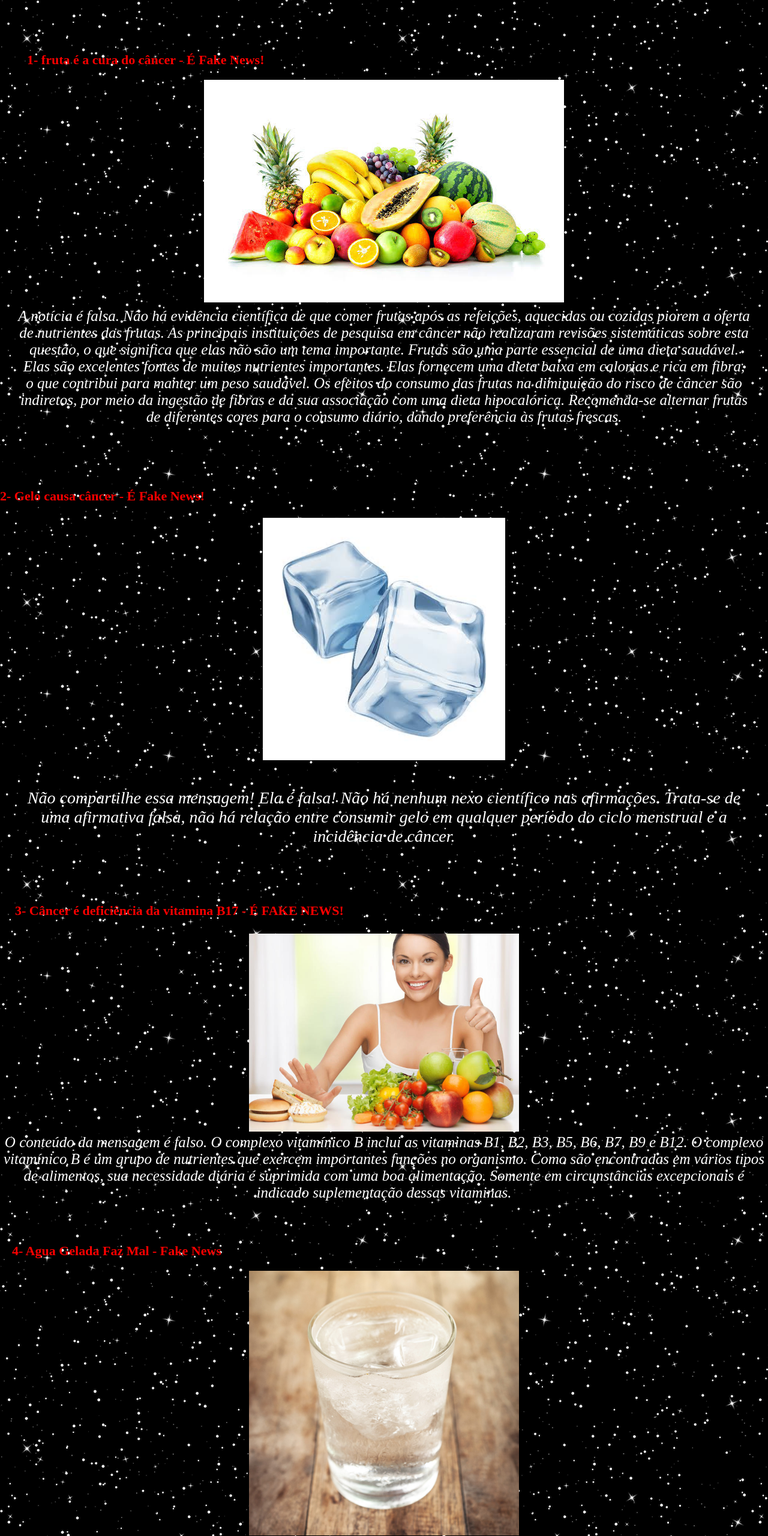
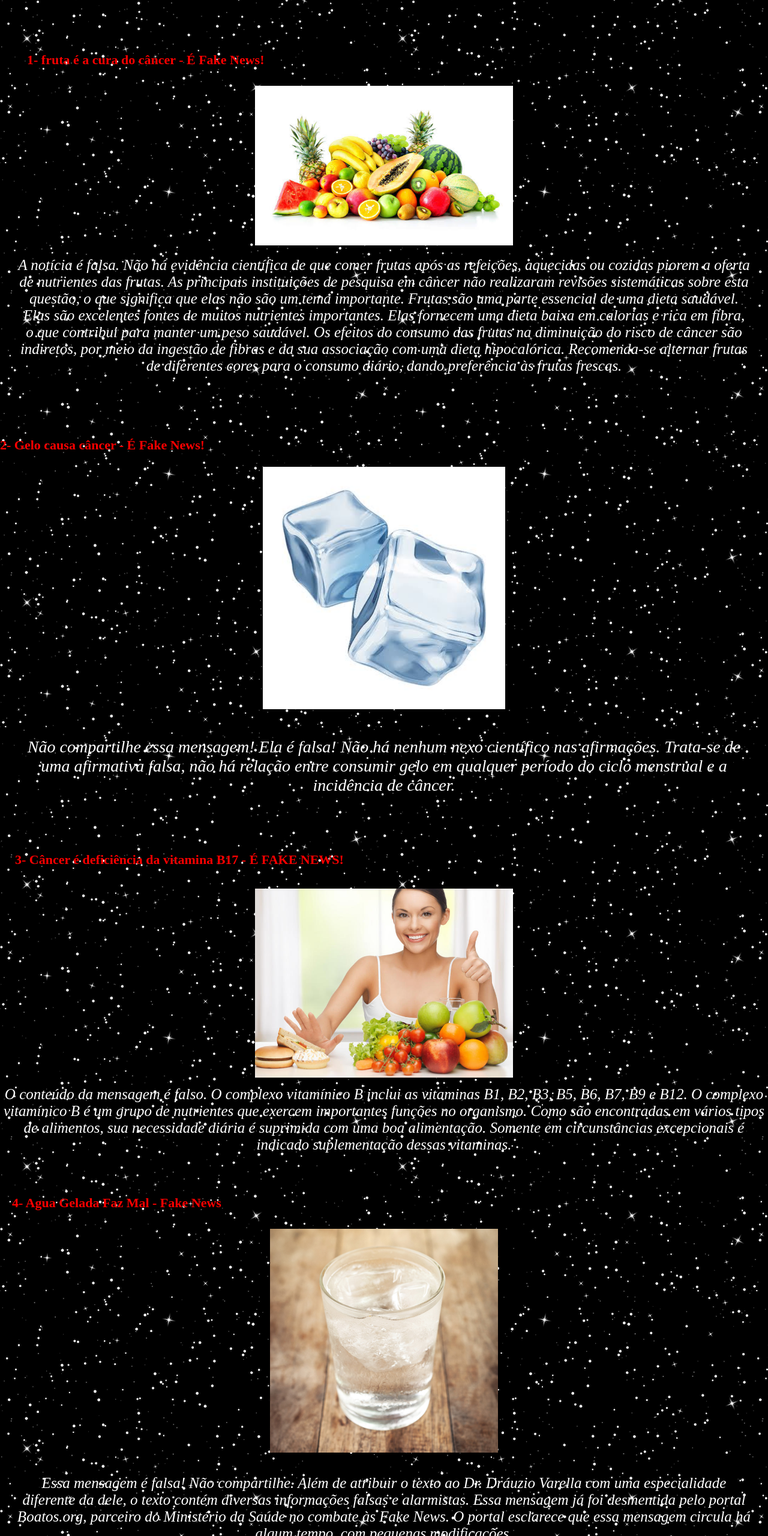
Before and after one commit to JaimeDa028/cancerdepelee, a plain HTML site: page index.html in a window 1280 px wide. Shown: the part 2340-4900 px from the top of the page at 60% size. Drawn offline with Linux system fonts and the light colour scheme.

Commit message:
Update pai.css

```diff
--- a/pai.css
+++ b/pai.css
@@ -85,6 +85,10 @@
   padding: 5px;
   font-size: 25px;
 }
+.FakeFruta img{
+  padding: 10px;
+  width:450px;
+}
 .FakeGelo{
   padding-top: 50px;
   text-align: center;
@@ -115,6 +119,7 @@
   text-align: left;
 }
 .FakeVitamina img{
+  padding: 10px;
   width: 450px;
 }
 .FakeVitamina p{
@@ -134,7 +139,8 @@
 
 }
 .FakeAguaGelada img{
-  width: 450px;
+  padding: 10px;
+  width: 400px;
 }
 .FakeAguaGelada p{
   padding: 23px;
@@ -170,7 +176,7 @@
   color: red;
 }
 .FakeCelular img{
-  padding-top: 23px;
+  padding: 23px;
   width: 450px;
 }
 .FakeCelular p{
```
